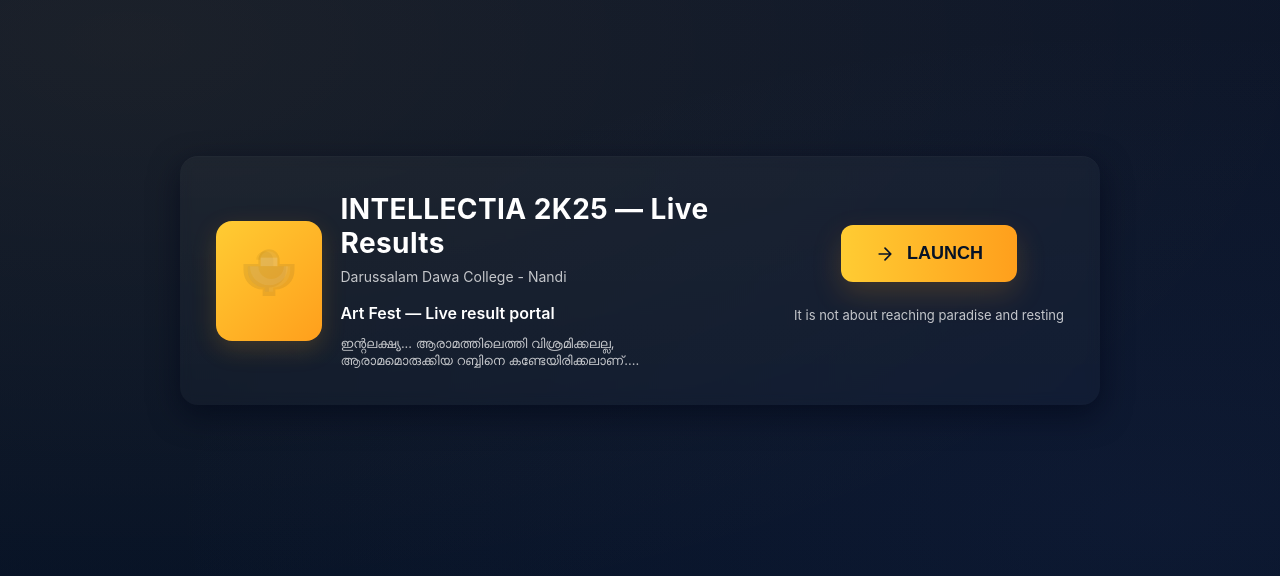
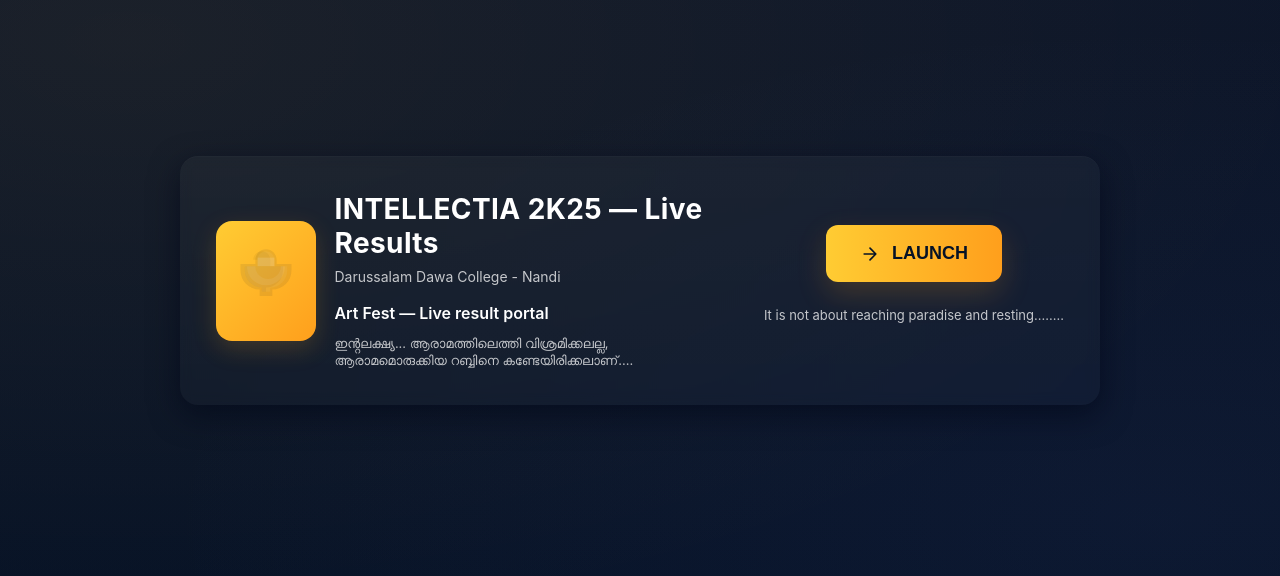
Before and after one commit to fathu054/INTELLECTIA_2K25, a plain HTML site: page index.html in a window 1280 px wide. Shown: the part 120-696 px from the top of the page. Drawn offline with Linux system fonts and the light colour scheme.

Commit message:
Update index.html

```diff
--- a/index.html
+++ b/index.html
@@ -103,7 +103,7 @@
         </svg>
         LAUNCH
       </button>
-      <p class="hint"> It is not about reaching paradise and resting </p>
+      <p class="hint">    It is not about reaching paradise and resting........ </p>
     </div>
   </main>
 
```
